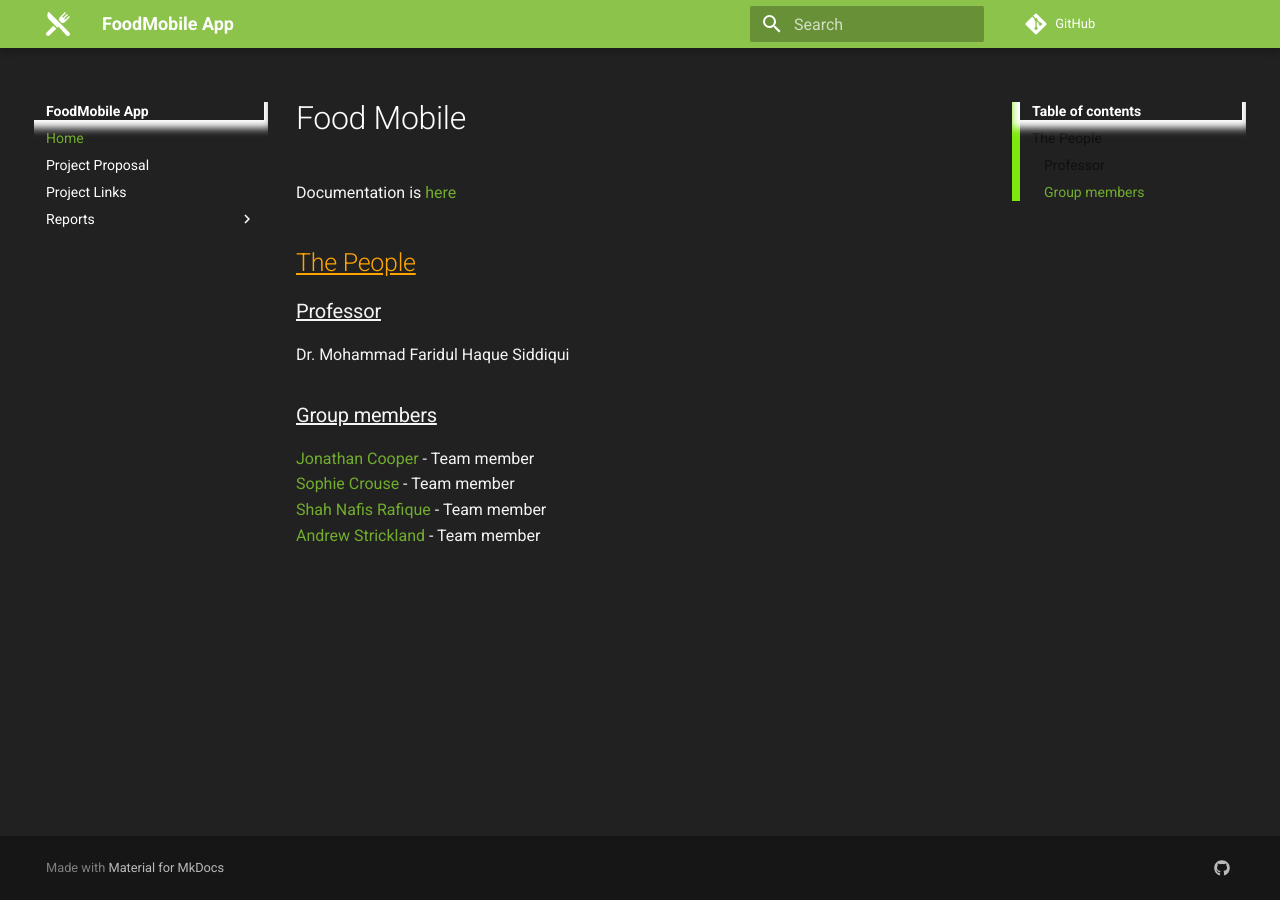
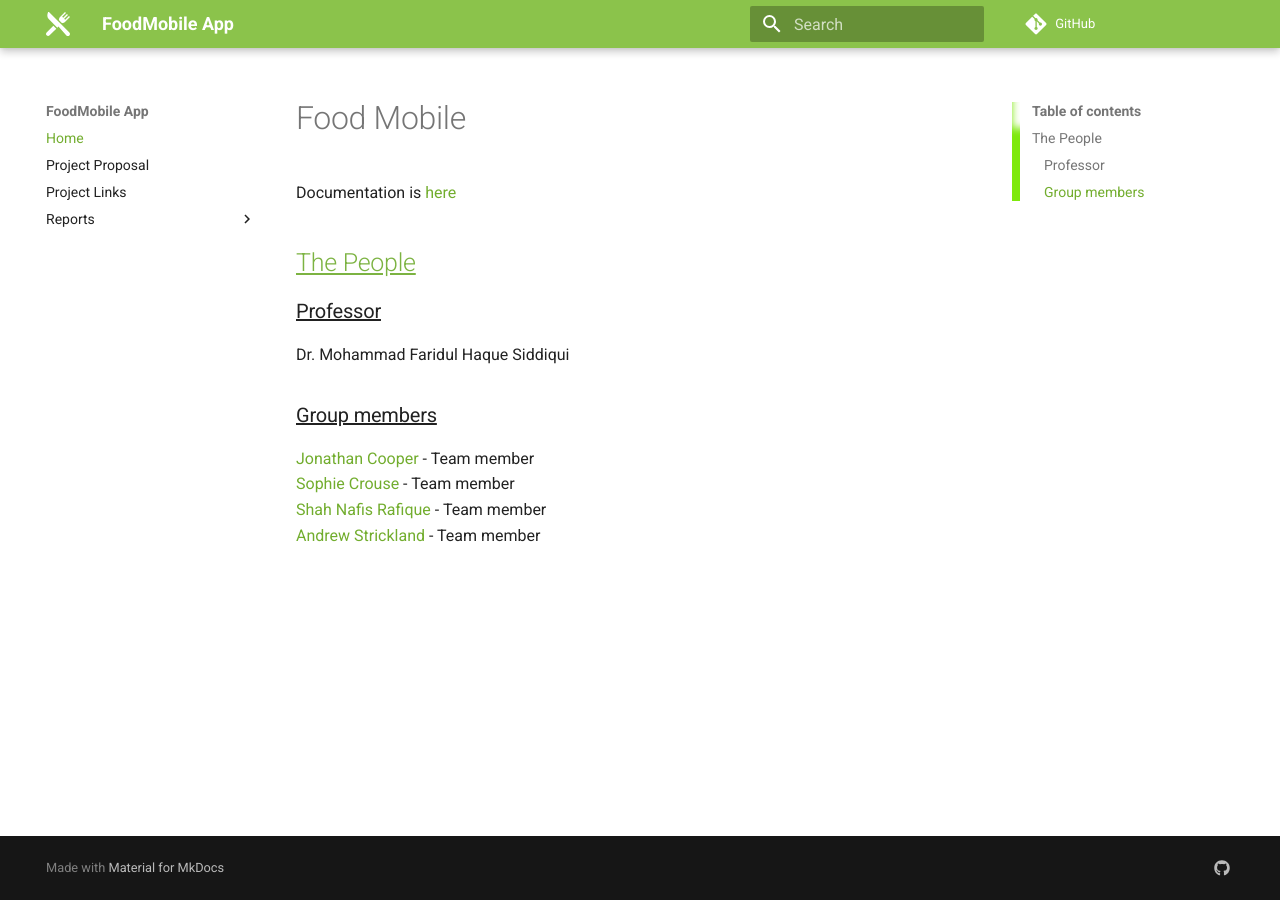
Before and after one commit to FoodMobile/Docs, an MkDocs documentation site: the page built from docs/index.md, in a window 1280 px wide. Built offline with MkDocs 1.6.1 and Material for MkDocs 9.7.7, drawn with Linux system fonts in a browser that asks for light colours; comment, search, counter and statistics services are not loaded.

Commit message:
rmeoved dark theme big sad

```diff
--- a/docs/stylesheets/custom.css
+++ b/docs/stylesheets/custom.css
@@ -1,5 +1,5 @@
 h2 {
-    color:orange;
+    color:#7cb342;
     text-decoration: underline;
 }
 
--- a/mkdocs.yml
+++ b/mkdocs.yml
@@ -52,6 +52,6 @@ markdown_extensions:
 
 
 extra_css:
-  - stylesheets/dark_theme.css
+  # - stylesheets/dark_theme.css
   - stylesheets/codehilite.css
   - stylesheets/custom.css
```
